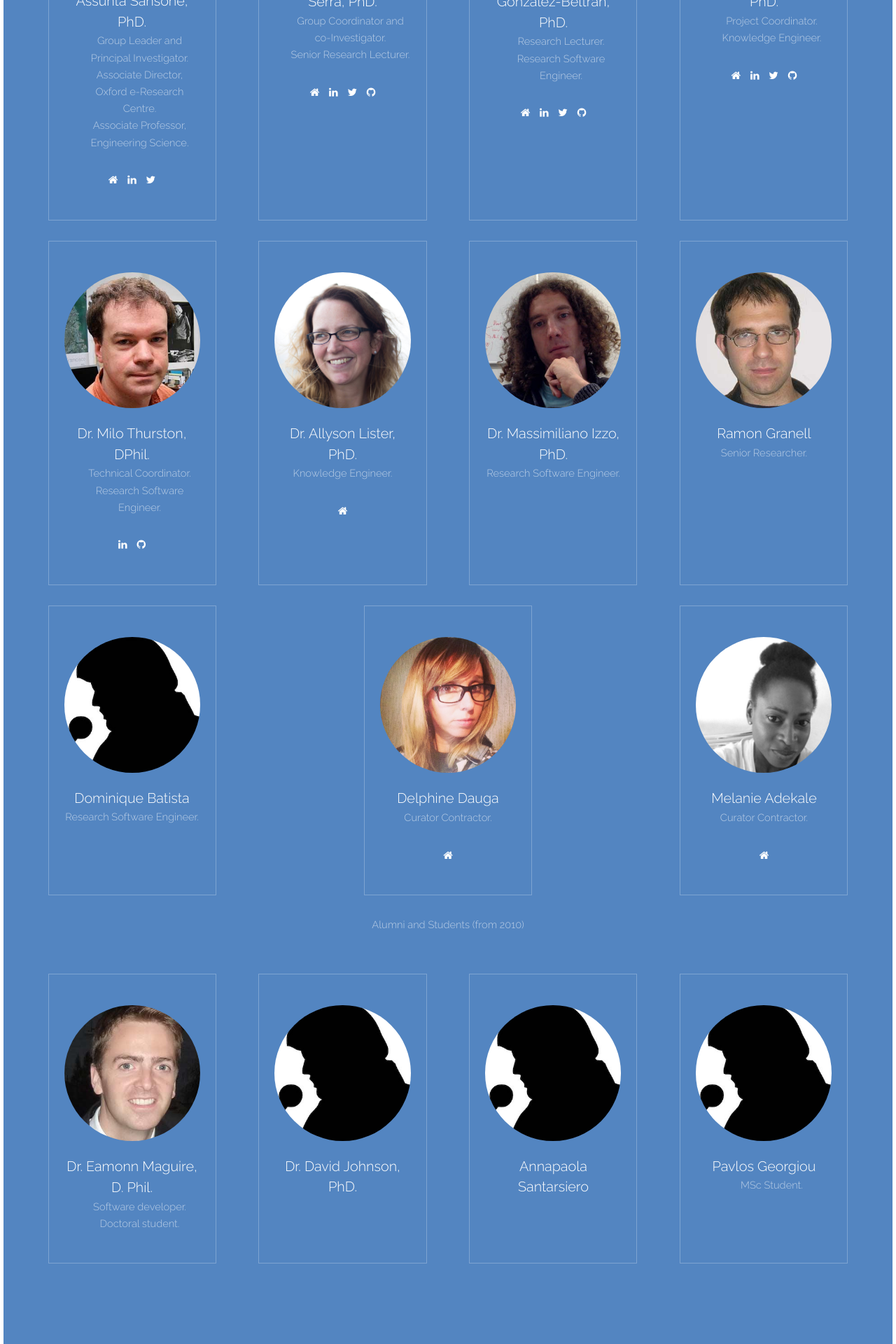
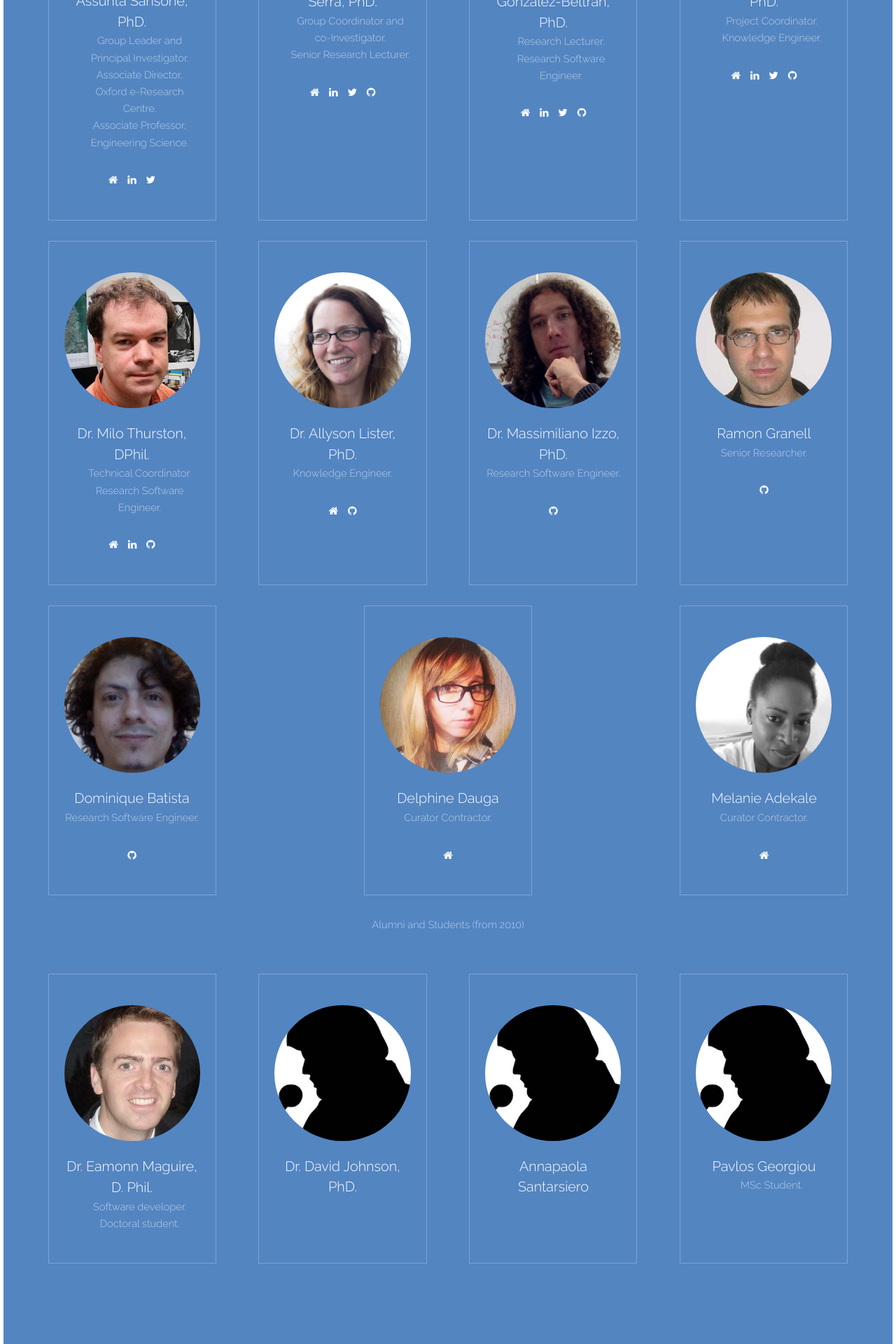
Before and after one commit to FAIRsharing/Sansone-Group-Website, a Jekyll site: the page built from index.html, in a window 1280 px wide. Shown: the part 2632-4552 px from the top of the page at 70% size. Built offline with Jekyll 4.4.1, drawn with Linux system fonts in a browser that asks for light colours; comment, search, counter and statistics services are not loaded.

Commit message:
Added some links and one missing mugshot.

```diff
--- a/index.html
+++ b/index.html
@@ -107,7 +107,7 @@ permalink: /
                     eu erat. Aliquam erat volutpat. Nam dui mi, tincidunt quis, accumsan porttitor lorem ipsum.</p>
                     -->
                     <footer>
-                        <a href="#" class="button special">More</a>
+                        <a href="/projects" class="button special">More</a>
                     </footer>
                 </article>
                 <article>
@@ -122,7 +122,7 @@ permalink: /
                     Pellentesque egestas sem. Suspendisse commodo ullamcorper magna non comodo sodales tempus.</p>
                     -->
                     <footer>
-                        <a href="#" class="button special">More</a>
+                        <a href="/publications" class="button special">More</a>
                     </footer>
                 </article>
                 <article>
@@ -201,7 +201,7 @@ permalink: /
                            class="person-link" target="_blank">
                             <i class="fa fa-twitter"></i>
                         </a>
-                        <a href="http://www.twitter.com/Phil_at_OeRC"
+                        <a href="http://github.com/proccaserra"
                            class="person-link" target="_blank">
                             <i class="fa fa-github"></i>
                         </a>
@@ -273,6 +273,10 @@ permalink: /
                         <li>Research Software Engineer.</li>
                     </ul>
                     <p>
+                        <a href="http://www.oerc.ox.ac.uk/people/milo-thurston"
+                           class="person-link" target="_blank">
+                            <i class="fa fa-home"></i>
+                        </a>
                         <a href="https://www.linkedin.com/in/milo-thurston-86557510/"
                            class="person-link" target="_blank">
                             <i class="fa fa-linkedin"></i>
@@ -294,6 +298,10 @@ permalink: /
                            class="person-link" target="_blank">
                             <i class="fa fa-home"></i>
                         </a>
+                        <a href="https://github.com/allysonlister"
+                           class="person-link" target="_blank">
+                            <i class="fa fa-github"></i>
+                        </a>
                     </p>
 
                 </div>
@@ -303,6 +311,12 @@ permalink: /
                     </div>
                     <h3>Dr. Massimiliano Izzo, PhD.</h3>
                     <p>Research Software Engineer.</p>
+                    <p>
+                        <a href="http://github.com/zigur"
+                           class="person-link" target="_blank">
+                           <i class="fa fa-github"></i>
+                        </a>
+                    </p>
                 </div>
 
                 <div class="box person">
@@ -311,14 +325,27 @@ permalink: /
                     </div>
                     <h3>Ramon Granell</h3>
                     <p>Senior Researcher.</p>
+                    <p>
+                        <a href="https://github.com/ramGranell"
+                           class="person-link" target="_blank">
+                           <i class="fa fa-github"></i>
+                        </a>
+                    </p>
                 </div>
 
                 <div class="box person">
                     <div class="image round">
-                        <img src="/images/people/missing.jpg" alt="Dominique Batista" />
+                        <img src="/images/people/dominique.jpg" alt="Dominique Batista" />
                     </div>
                     <h3>Dominique Batista</h3>
                     <p>Research Software Engineer.</p>
+                    <p>
+                        <a href="https://github.com/terazus"
+                           class="person-link" target="_blank">
+                           <i class="fa fa-github"></i>
+                        </a>
+                    </p>
+
                 </div>
 
                 <div class="box person">
```
Also changed, not shown: images/people/dominique.jpg (added).
